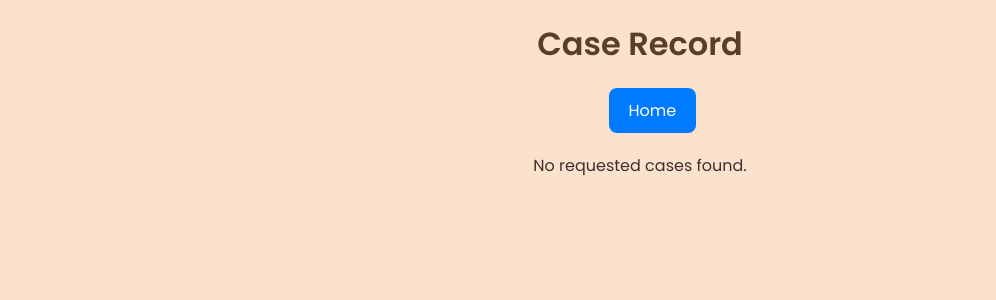
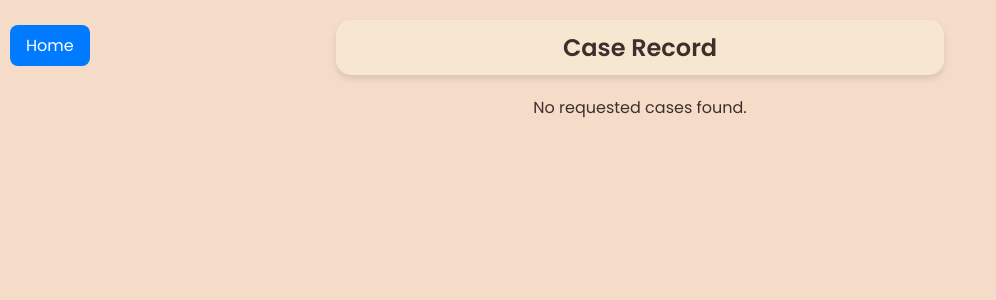
Before and after one commit to Debojit2003/Legal-App, a React (Create React App) app in the folder Project_Code/college_project/: page /lawyer-cases in a window 1280 px wide. Shown: the top 300 px of the page, without its empty margins (0-996 px from the left). Built offline with nearby package versions, Linux system fonts and the light colour scheme.

Commit message:
Update LawyerCases.js

```diff
--- a/Project_Code/college_project/src/components/LawyerCases.js
+++ b/Project_Code/college_project/src/components/LawyerCases.js
@@ -12,7 +12,7 @@ import {
 } from "firebase/firestore";
 import { getAuth } from "firebase/auth"; // Firebase Auth import
 import axios from "axios"; // Import axios for Cloudinary upload
-import "./PendingCases.css";
+import "./LawyerCases.css";
 
 const PendingCases = () => {
   const [requestedCases, setRequestedCases] = useState([]);
@@ -148,10 +148,10 @@ const PendingCases = () => {
   };
 
   return (
-    <div className="pending-cases-container">
+    <div className="case-container">
       <h2>Case Record</h2>
 
-      <div className="home-button" onClick={handleHomeClick}>
+      <div className="home-buttonlc" onClick={handleHomeClick}>
         <p>Home</p>
       </div>
 
```
